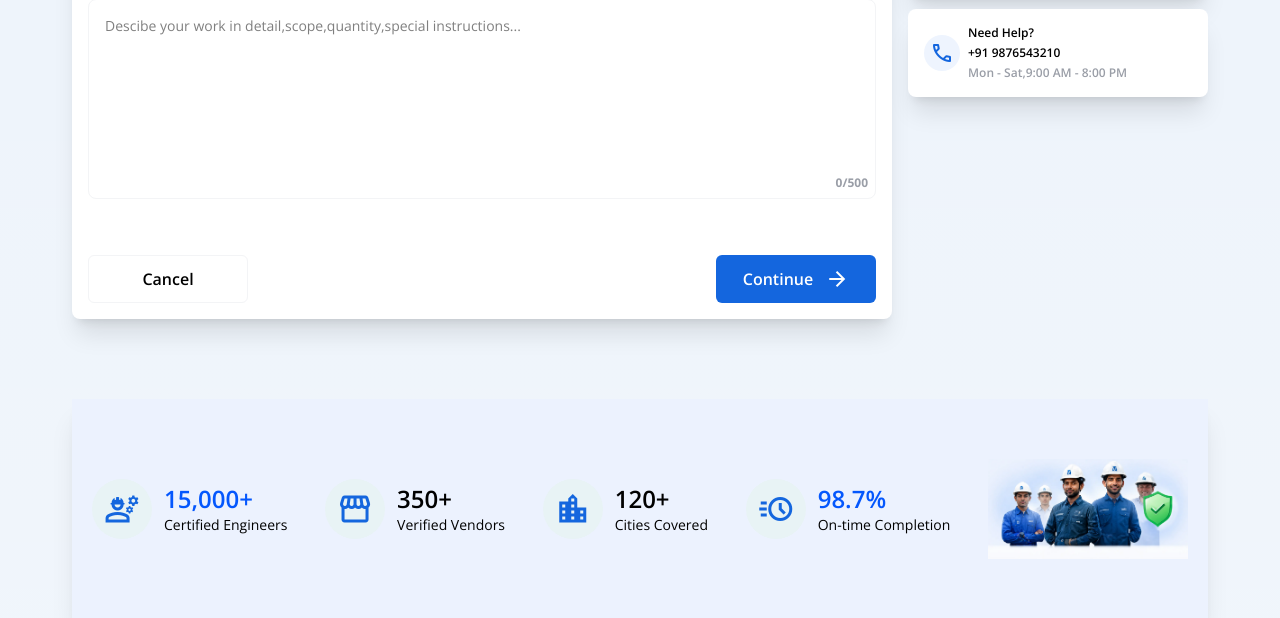
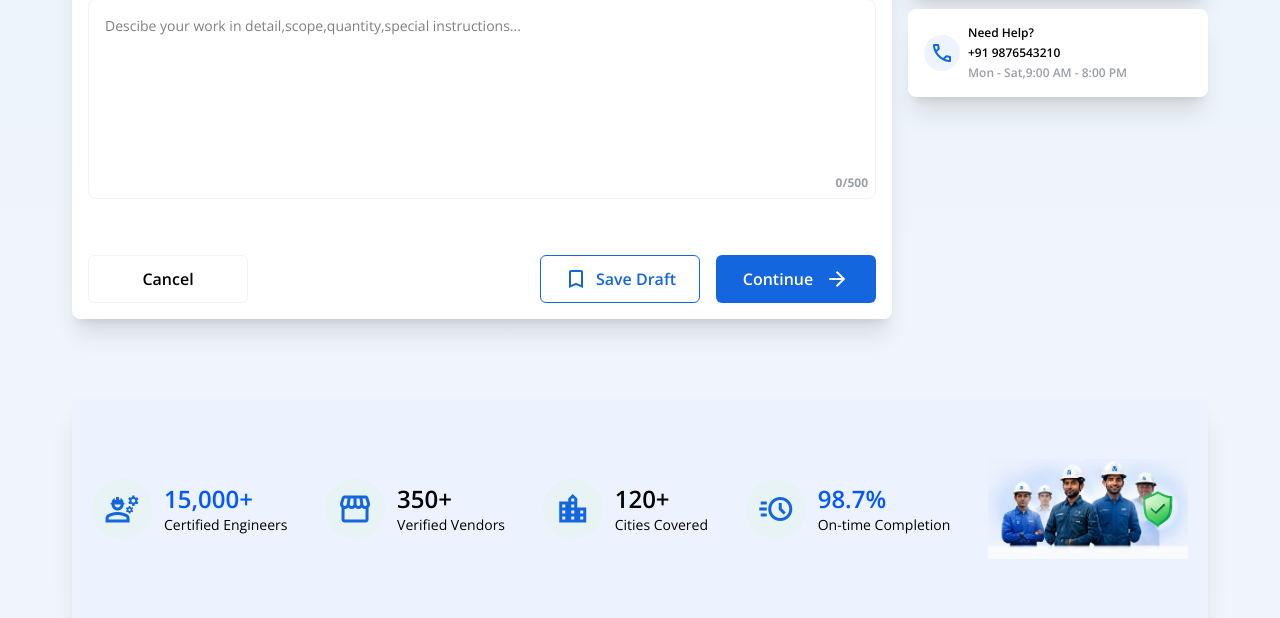
Before and after one commit to marutipai7/fieldengineer-crm, a Django app: template home/templates/home/services/request-service.html in a window 1280 px wide. Shown: the part 1307-1925 px from the top of the page. Run offline with Django 5.2, Linux system fonts and the light colour scheme; the template is opened without the code that fills it, so the values that code supplies are empty.

Commit message:
Bug solve

```diff
--- a/home/templates/home/services/request-service.html
+++ b/home/templates/home/services/request-service.html
@@ -279,10 +279,16 @@
        class="w-40 h-12 flex items-center justify-center rounded-md bg-white border border-mist-gray cursor-pointer">
         <span class="font-semibold text-base text-black">Cancel</span>
     </a>
+    <div class="flex items-center gap-4">
+        <button class="w-40 h-12 flex items-center gap-2 justify-center rounded-md bg-white border border-primary cursor-pointer">
+            <span class="material-symbols-outlined text-primary">bookmark</span>
+            <span class="font-semibold text-base text-primary">Save Draft</span>
+        </button>
         <button class="w-40 h-12 flex items-center justify-center rounded-md bg-primary cursor-pointer continueBtn1 text-white gap-3">
             <span class="font-semibold text-base">Continue</span>
             <span class="material-symbols-outlined">arrow_forward</span>
         </button>
+    </div>
 </div>
             </div>
 
@@ -524,6 +530,7 @@
     <button class="w-40 h-12 flex items-center justify-center rounded-md bg-white border border-primary cursor-pointer cancelBtn">
         <span class="font-semibold text-base text-primary">Back</span>
     </button>
+    <div class="flex items-center gap-4">
         <button class="w-40 h-12 flex items-center gap-2 justify-center rounded-md bg-white border border-primary cursor-pointer">
             <span class="material-symbols-outlined text-primary">bookmark</span>
             <span class="font-semibold text-base text-primary">Save Draft</span>
@@ -533,6 +540,8 @@
             <span class="material-symbols-outlined">arrow_forward</span>
         </button>
     </div>
+</div>
+
             </div>
 
             <!--Location-->
@@ -597,7 +606,7 @@
                             </div>
                             <div class="flex flex-col gap-0.5 ">
                                 <p class="font-bold text-xs">Nearest Engineers</p>
-                                <p class="font-bold text-xs text-forest-green">12 Available</p>
+                                <p class="font-bold text-sm text-forest-green">12 Available</p>
                                 <a href="#" class="font-bold text-xs text-primary flex items-center gap-2">
                                     <p>View Details</p>
                                     <span class="material-symbols-outlined text-sm!">arrow_forward</span>
@@ -613,7 +622,7 @@
                             </div>
                             <div class="flex flex-col gap-0.5 ">
                                 <p class="font-bold text-xs">Coverage Zone</p>
-                                <p class="font-bold text-xs text-forest-green">Noida <span class="text-black">& Nearby
+                                <p class="font-bold text-sm text-forest-green">Noida <span class="text-black">& Nearby
                                         Areas</span></p>
                                 <a href="#" class="font-bold text-xs text-primary flex items-center gap-2">
                                     <p>View Areas</p>
@@ -630,8 +639,8 @@
                             </div>
                             <div class="flex flex-col gap-0.5 ">
                                 <p class="font-bold text-xs">Distance</p>
-                                <p class="font-bold text-xs ">18.6 km</p>
-                                <p class="font-bold text-xs">From Nearest Hub</p>
+                                <p class="font-bold text-sm ">18.6 km</p>
+                                <p class="font-bold text-gray-black text-xs">From Nearest Hub</p>
                             </div>
                         </div>
                     </div>
@@ -647,6 +656,7 @@
     <button class="w-40 h-12 flex items-center justify-center rounded-md bg-white border border-primary cursor-pointer cancelBtn">
         <span class="font-semibold text-base text-primary">Back</span>
     </button>
+    <div class="flex items-center gap-4">
         <button class="w-40 h-12 flex items-center gap-2 justify-center rounded-md bg-white border border-primary cursor-pointer">
             <span class="material-symbols-outlined text-primary">bookmark</span>
             <span class="font-semibold text-base text-primary">Save Draft</span>
@@ -656,6 +666,8 @@
             <span class="material-symbols-outlined">arrow_forward</span>
         </button>
     </div>
+</div>
+
                 </div>
             </div>
 
@@ -1075,23 +1087,21 @@
                     </div>
 
                   <div class="flex items-center justify-between mt-10">
-                        <button
-                            class="w-30 h-12 flex items-center justify-center rounded-md bg-white border border-primary cursor-pointer cancelBtn">
+    <button class="w-30 h-12 flex items-center justify-center rounded-md bg-white border border-primary cursor-pointer cancelBtn">
         <span class="font-semibold text-base text-primary">Back</span>
     </button>
-
-                        <button
-                            class="w-30 h-12 flex items-center gap-2 justify-center rounded-md bg-white border border-primary cursor-pointer">
+    <div class="flex items-center gap-4">
+        <button class="w-30 h-12 flex items-center gap-2 justify-center rounded-md bg-white border border-primary cursor-pointer">
             <span class="material-symbols-outlined text-primary">bookmark</span>
             <span class="font-semibold text-base text-primary">Save Draft</span>
         </button>
-
-                        <button
-                            class="w-30 h-12 flex items-center justify-center rounded-md bg-primary cursor-pointer continueBtn text-white gap-3">
+        <button class="w-30 h-12 flex items-center justify-center rounded-md bg-primary cursor-pointer continueBtn text-white gap-3">
             <span class="font-semibold text-base">Continue</span>
             <span class="material-symbols-outlined">arrow_forward</span>
         </button>
     </div>
+</div>
+
                 </div>
 
             </div>
@@ -1557,23 +1567,21 @@
                     </div>
 
                    <div class="flex items-center justify-between mt-10">
-                        <button
-                            class="w-30 h-12 flex items-center justify-center rounded-md bg-white border border-primary cursor-pointer cancelBtn">
+    <button class="w-30 h-12 flex items-center justify-center rounded-md bg-white border border-primary cursor-pointer cancelBtn">
         <span class="font-semibold text-base text-primary">Back</span>
     </button>
-
-                        <button
-                            class="w-30 h-12 flex items-center gap-2 justify-center rounded-md bg-white border border-primary cursor-pointer">
+    <div class="flex items-center gap-4">
+        <button class="w-30 h-12 flex items-center gap-2 justify-center rounded-md bg-white border border-primary cursor-pointer">
             <span class="material-symbols-outlined text-primary">bookmark</span>
             <span class="font-semibold text-base text-primary">Save Draft</span>
         </button>
-
-                        <a href="{% url 'vendor_responses' %}"
-                            class="w-52 h-12 flex items-center justify-center rounded-md bg-primary cursor-pointer continueBtn text-white gap-3">
+        <a href="{% url 'vendor_responses' %}" class="w-52 h-12 flex items-center justify-center rounded-md bg-primary cursor-pointer continueBtn text-white gap-3">
             <span class="font-semibold text-base">Submit Request</span>
             <span class="material-symbols-outlined">arrow_forward</span>
         </a>
     </div>
+</div>
+
                 </div>
 
             </div>
```
Also changed, not shown: 1 other file. Lines whose indentation alone changed are shown as unchanged.
